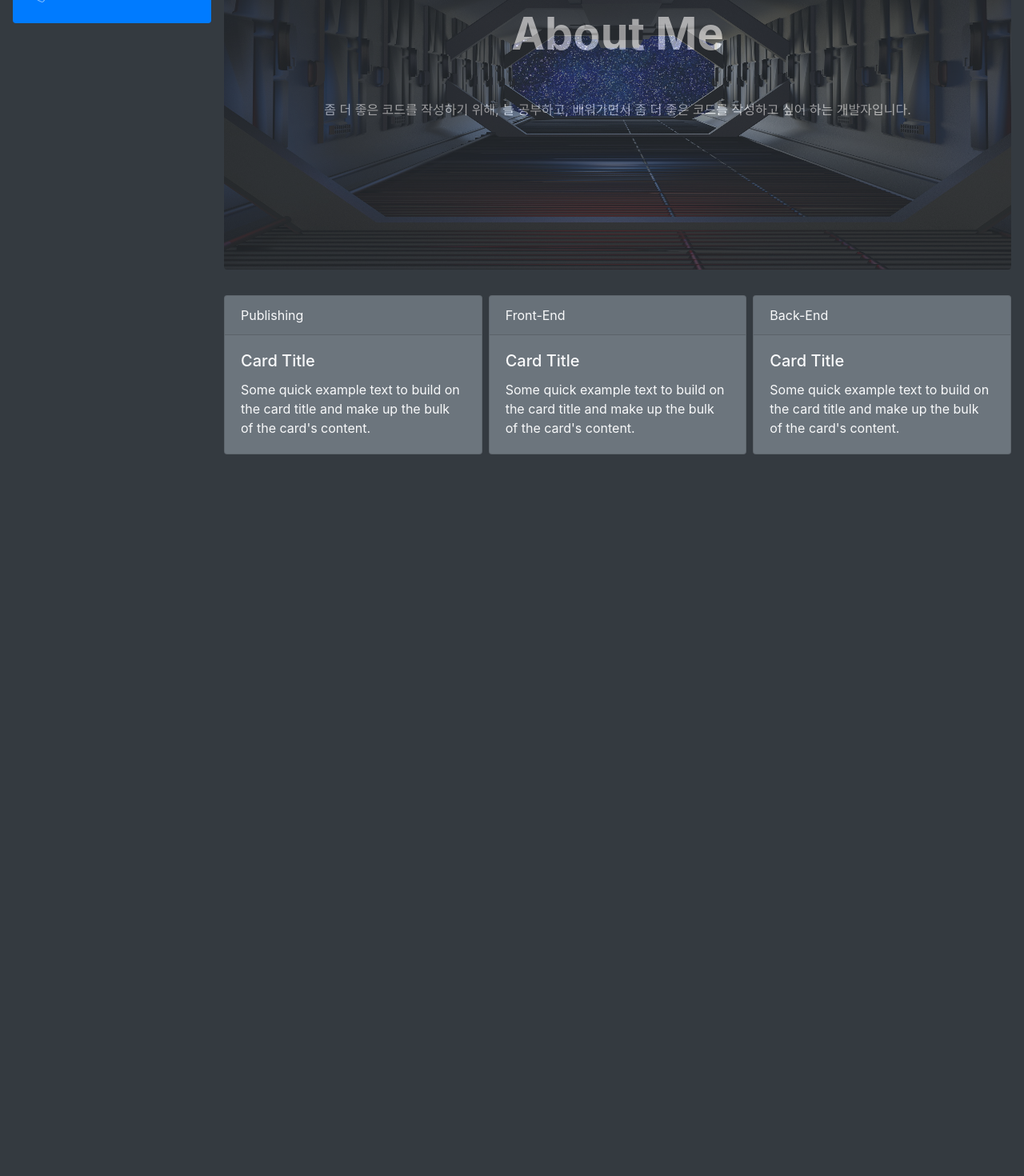
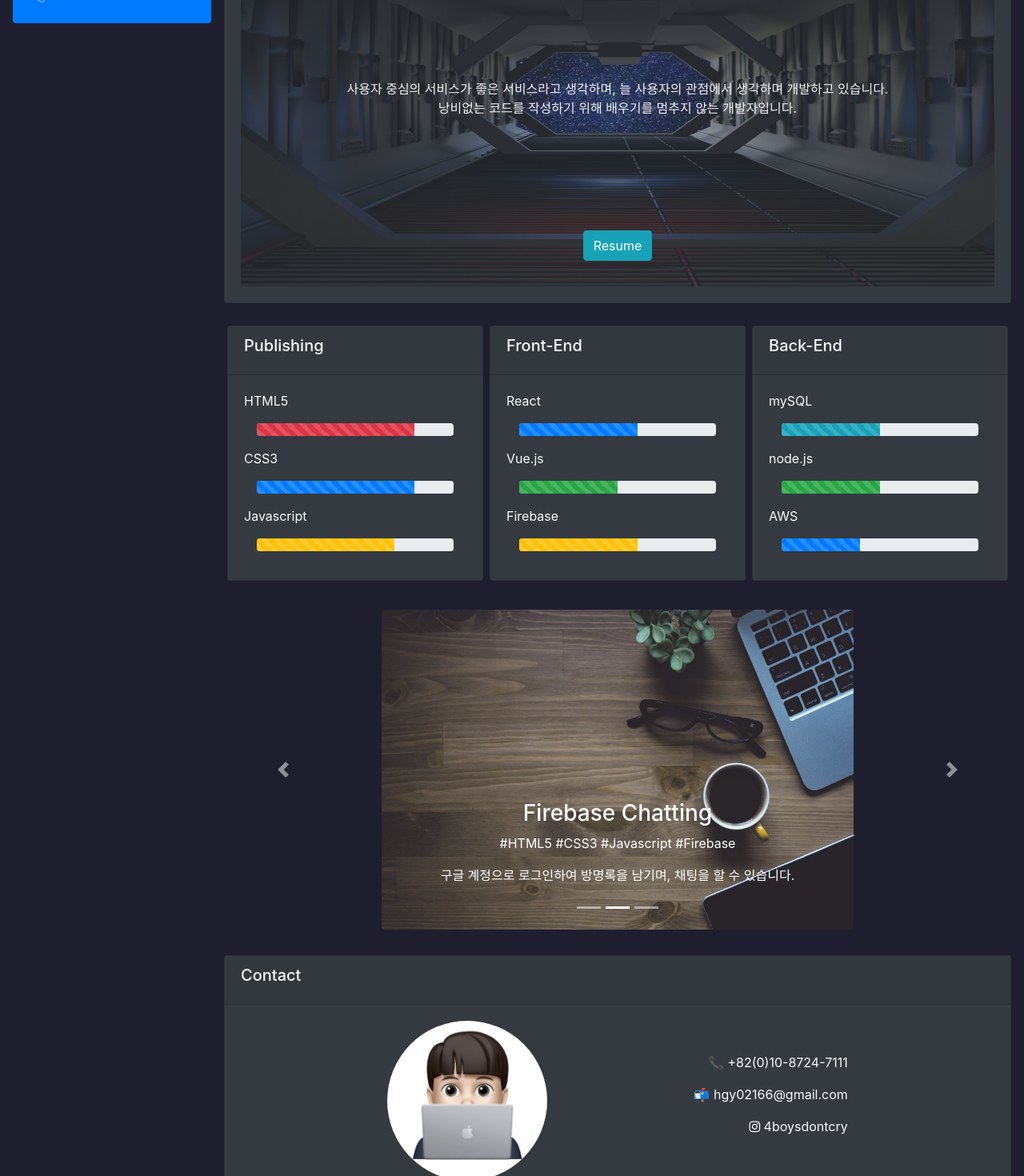
Before and after one commit to 4boysdontcry/portfolio, a React (Create React App) app: page / in a window 1280 px wide. Shown: the part 260-1730 px from the top of the page at 80% size. Built offline with nearby package versions, Linux system fonts and the light colour scheme.

Commit message:
contact 디자인 완성

```diff
--- a/package.json
+++ b/package.json
@@ -7,6 +7,7 @@
     "@testing-library/react": "^11.1.0",
     "@testing-library/user-event": "^12.1.10",
     "bootstrap": "4.6.0",
+    "font-awesome": "^4.7.0",
     "react": "^17.0.2",
     "react-bootstrap": "^1.6.1",
     "react-bootstrap-icons": "^1.5.0",
--- a/src/components/Banner.js
+++ b/src/components/Banner.js
@@ -3,14 +3,13 @@ import styled, { css } from 'styled-components'
 import 'bootstrap/dist/css/bootstrap.min.css';
 import 'react-bootstrap-icons'
 
-import { Image } from 'react-bootstrap'
+import { Image, Button, Card } from 'react-bootstrap'
 
 /* ****************** styled ****************** */
-const ImgWrapper = styled.div`
+const BannerWrap = styled.div`
   width: 100%;
   height: 500px;
   position: relative;
-  margin-bottom: 2em;
 `
 
 const ImgWrap = styled.div`
@@ -30,21 +29,36 @@ const TxtWrap = styled.div`
   display: flex;
   flex-direction: column;
   align-items: center;
-  justify-content: center;
+  justify-content: space-between;
+  padding: 2em;
+  z-index: 3;
 `
+
 
 /* ****************** component ****************** */
 const Banner = () => {
   return (
-    <ImgWrapper>
+    <div className="mb-4" id="about">
+      <Card bg="dark" text="light">
+        <Card.Body>
+        <BannerWrap>
           <TxtWrap>
             <h2 className="mb-5 display-4 font-weight-bold">About Me</h2>
-          <p className="">좀 더 좋은 코드를 작성하기 위해, 늘 공부하고, 배워가면서 좀 더 좋은 코드를 작성하고 싶어 하는 개발자입니다.</p>
+            <p className="mb-5">
+              사용자 중심의 서비스가 좋은 서비스라고 생각하며, 늘 사용자의 관점에서 생각하며 개발하고 있습니다.
+              <br />
+              낭비없는 코드를 작성하기 위해 배우기를 멈추지 않는 개발자입니다.
+            </p>
+            <Button variant="info">Resume</Button>
           </TxtWrap>
         <ImgWrap>
           <Image src="/img/background.jpg" fluid className="w-100 h-100 rounded" />
         </ImgWrap>
-    </ImgWrapper>
+        </BannerWrap>
+        </Card.Body>
+      </Card>
+
+    </div>
   );
 }
 
--- a/src/components/Contact.js
+++ b/src/components/Contact.js
@@ -0,0 +1,54 @@
+import React from 'react';
+import styled, { css } from 'styled-components'
+import 'bootstrap/dist/css/bootstrap.min.css';
+import 'font-awesome/css/font-awesome.min.css';
+
+import { Col, Image, Card } from 'react-bootstrap'
+
+/* ****************** styled ****************** */
+const ContWrapper = styled.div`
+
+`
+
+const ContWrap = styled.div`
+  display: flex;
+  justify-content: space-evenly;
+  align-items: center;
+`
+
+const ImgWrap = styled.div`
+  width: 200px;
+  height: 200px;
+`
+
+const TxtBox = styled.div`
+  text-align: right;
+`
+
+/* ****************** component ****************** */
+
+const Contact = () => {
+  return (
+    <ContWrapper>
+    <Card bg="dark" text="light">
+      <Card.Header>
+        <Card.Title>Contact</Card.Title>
+      </Card.Header>
+      <Card.Body>
+        <ContWrap>
+          <ImgWrap>
+            <Image src="/img/logo.jpg" className="w-100 h-100" roundedCircle />
+          </ImgWrap>
+          <TxtBox>
+            <p><a href="phone:010-8724-7111">📞 +82(0)10-8724-7111</a></p>
+            <p><a href="mailto:hgy02166@gmail.com">📬 hgy02166@gmail.com</a></p>
+            <p><a href="https://instagram.com/4boysdontcry"><i className="fa fa-instagram" /> 4boysdontcry</a></p>
+          </TxtBox>
+        </ContWrap>
+      </Card.Body>
+    </Card>
+    </ContWrapper>
+  );
+}
+
+export default Contact;
--- a/src/components/Main.js
+++ b/src/components/Main.js
@@ -4,6 +4,8 @@ import 'bootstrap/dist/css/bootstrap.min.css';
 
 import Skills from './Skills'
 import Banner from './Banner'
+import Port from './Port'
+import Contact from './Contact'
 
 
 /* ****************** styled ****************** */
@@ -18,9 +20,11 @@ const MainWrapper = styled.div`
 /* ****************** component ****************** */
 const Main = () => {
   return (
-    <MainWrapper id="main">
+    <MainWrapper>
       <Banner />
       <Skills />
+      <Port />
+      <Contact />
     </MainWrapper>
   );
 }
--- a/src/components/Port.js
+++ b/src/components/Port.js
@@ -0,0 +1,64 @@
+import React from 'react';
+import styled, { css } from 'styled-components'
+import 'bootstrap/dist/css/bootstrap.min.css';
+
+import { Carousel, Image, Badge } from 'react-bootstrap'
+
+
+/* ****************** styled ****************** */
+const PortWrapper = styled.div`
+  width: 100%;
+  height: 400px;
+  margin-bottom: 2em;
+`
+const ImgWrap = styled.div`
+  width: 60%;
+  margin: 0 auto;
+  height: 400px;
+`
+
+
+/* ****************** component ****************** */
+const Port = () => {
+  return (
+    <PortWrapper id="port">
+      <Carousel>
+  <Carousel.Item interval={5000}>
+    <ImgWrap>
+      <Image className="d-block w-100 h-100 rounded" fluid src="/img/back.jpg" alt="First slide" />
+    </ImgWrap>
+    <Carousel.Caption>
+      <h3>LGe clone Coding</h3>
+        <Badge bg="primary">HTML5</Badge>{' '}
+        <Badge bg="success">CSS3</Badge>
+      <p>HTML5와 CSS3, 약간의 jQuery를 이용해 LG전자의 홈페이지를 제작했습니다.</p>
+    </Carousel.Caption>
+  </Carousel.Item>
+
+  <Carousel.Item interval={5000}>
+    <ImgWrap>
+      <Image className="d-block w-100 h-100 rounded" fluid src="/img/back.jpg" alt="Second slide" />
+    </ImgWrap>
+    <Carousel.Caption>
+      <h3>Firebase Chatting</h3>
+      <p>#HTML5 #CSS3 #Javascript #Firebase</p>
+      <p>구글 계정으로 로그인하여 방명록을 남기며, 채팅을 할 수 있습니다.</p>
+    </Carousel.Caption>
+  </Carousel.Item>
+
+  <Carousel.Item interval={5000}>
+    <ImgWrap>
+      <Image className="d-block w-100 h-100 rounded" fluid src="/img/back.jpg" alt="Third slide" />
+    </ImgWrap>
+    <Carousel.Caption>
+      <h3>Third slide label</h3>
+      <p>Praesent commodo cursus magna, vel scelerisque nisl consectetur.</p>
+    </Carousel.Caption>
+  </Carousel.Item>
+
+</Carousel>
+    </PortWrapper>
+  );
+}
+
+export default Port;
--- a/src/components/Sidebar.js
+++ b/src/components/Sidebar.js
@@ -10,7 +10,7 @@ const Side = styled.div`
   position: fixed;
   z-index: 99;
   width: 280px;
-  height: 100vh;
+  height: 100%;
 `
 
 const Logo = styled.div`
@@ -25,7 +25,7 @@ const Logo = styled.div`
 const Sidebar = () => {
   return (
     <Side className="fixed">
-      <Navbar bg="dark" variant="dark" className="w-100 flex flex-xl-column">
+      <Navbar variant="dark" className="w-100 h-100 flex flex-xl-column">
           <Logo className="m-3 font-weight-bold">Henry's Portfolio</Logo>
         <Nav className="flex flex-xl-column bg-primary w-100 p-3 font-weight-bold rounded">
           <Nav.Link href="#about"> <Icon.Person /> About Me</Nav.Link>
--- a/src/components/Skills.js
+++ b/src/components/Skills.js
@@ -3,7 +3,7 @@ import styled, { css } from 'styled-components'
 import 'bootstrap/dist/css/bootstrap.min.css';
 import 'react-bootstrap-icons'
 
-import { Card } from 'react-bootstrap'
+import { Card, ProgressBar } from 'react-bootstrap'
 
 /* ****************** styled ****************** */
 const SkillWrapper = styled.div`
@@ -11,43 +11,62 @@ const SkillWrapper = styled.div`
   display: flex;
   align-items: center;
   justify-content: space-between;
+  margin-bottom: 2em;
+`
+const CardWrap = styled.div`
+  width: 33.3333%
 `
 
 
 /* ****************** component ****************** */
 const Skills = () => {
   return (
-    <SkillWrapper>
-      <Card bg="secondary" text="light" className="mr-2">
-        <Card.Header>Publishing</Card.Header>
+    <SkillWrapper id="skill">
+      <CardWrap>
+        <Card bg="dark" text="light" className="m-1">
+          <Card.Header className="font-weight-bold"><Card.Title>Publishing</Card.Title></Card.Header>
           <Card.Body>
-          <Card.Title>Card Title </Card.Title>
             <Card.Text>
-            Some quick example text to build on the card title and make up the bulk
-            of the card's content.
+            <Card.Text>HTML5</Card.Text>
+            <ProgressBar className="m-3" variant="danger" animated now={80} />
+            <Card.Text>CSS3</Card.Text>
+            <ProgressBar className="m-3" variant="primary" animated now={80} />
+            <Card.Text>Javascript</Card.Text>
+            <ProgressBar className="m-3" variant="warning" animated now={70} />
             </Card.Text>
           </Card.Body>
         </Card>
-      <Card bg="secondary" text="light" className="mr-2">
-        <Card.Header>Front-End</Card.Header>
+      </CardWrap>
+      <CardWrap>
+        <Card bg="dark" text="light" className="m-1">
+          <Card.Header className="font-weight-bold"><Card.Title>Front-End</Card.Title></Card.Header>
           <Card.Body>
-          <Card.Title>Card Title </Card.Title>
             <Card.Text>
-            Some quick example text to build on the card title and make up the bulk
-            of the card's content.
+            <Card.Text>React </Card.Text>
+            <ProgressBar className="m-3" variant="primary" animated now={60} />
+            <Card.Text>Vue.js </Card.Text>
+            <ProgressBar className="m-3" variant="success" animated now={50} />
+            <Card.Text>Firebase </Card.Text>
+            <ProgressBar className="m-3" variant="warning" animated now={60} />
             </Card.Text>
           </Card.Body>
         </Card>
-      <Card bg="secondary" text="light">
-        <Card.Header>Back-End</Card.Header>
+      </CardWrap>
+      <CardWrap>
+        <Card bg="dark" text="light" className="m-1">
+          <Card.Header className="font-weight-bold"><Card.Title>Back-End</Card.Title></Card.Header>
           <Card.Body>
-          <Card.Title>Card Title </Card.Title>
             <Card.Text>
-            Some quick example text to build on the card title and make up the bulk
-            of the card's content.
+            <Card.Text>mySQL</Card.Text>
+            <ProgressBar className="m-3" variant="info" animated now={50} />
+            <Card.Text>node.js </Card.Text>
+            <ProgressBar className="m-3" variant="success" animated now={50} />
+            <Card.Text>AWS </Card.Text>
+            <ProgressBar className="m-3" variant="primary" animated now={40} />
             </Card.Text>
           </Card.Body>
         </Card>
+      </CardWrap>
     </SkillWrapper>
   );
 }
--- a/src/components/Wrapper.js
+++ b/src/components/Wrapper.js
@@ -10,7 +10,7 @@ import Main from './Main'
 /* ****************** styled ****************** */
 const WholeWrapper = styled.div `
   width: 100%;
-  background-color: #343a40;
+  background-color: #1e1e2f;
 `
 
 
```
Also changed, not shown: src/components/About.js (deleted), 1 other file (tests, documents, lock files or other folders). Lines whose indentation alone changed are shown as unchanged.
